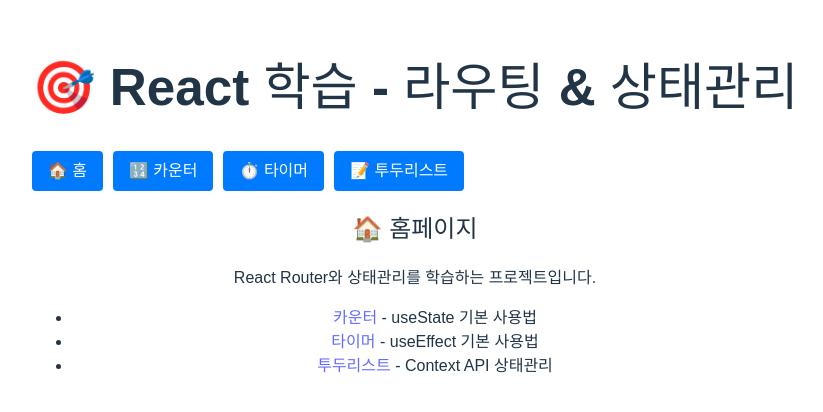
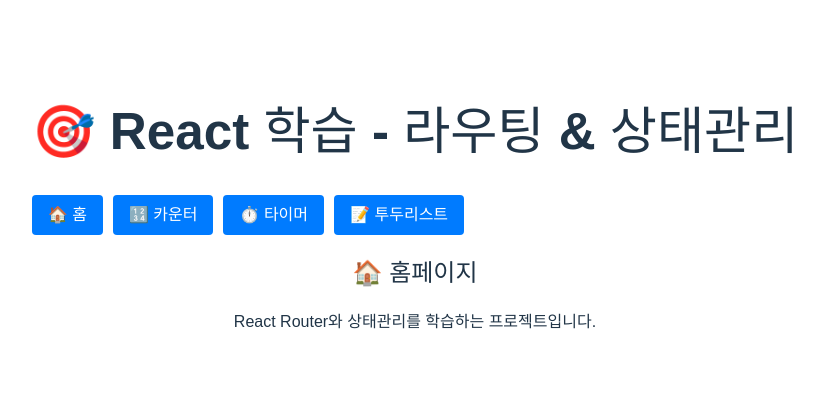
Before and after one commit to bomsbro/bomsbro-react-starter-kit, a React (Vite) app: page / in a window 1280 px wide. Shown: the part 190-602 px from the top of the page, without its empty margins (225-1048 px from the left). Built offline with nearby package versions, Linux system fonts and the light colour scheme.

Commit message:
fix: remove contents

```diff
--- a/src/pages/Home.tsx
+++ b/src/pages/Home.tsx
@@ -1,15 +1,8 @@
-import { Link } from 'react-router-dom';
-
 const Home = () => {
   return (
     <div>
       <h2>🏠 홈페이지</h2>
       <p>React Router와 상태관리를 학습하는 프로젝트입니다.</p>
-      <ul>
-        <li><Link to="/counter">카운터</Link> - useState 기본 사용법</li>
-        <li><Link to="/timer">타이머</Link> - useEffect 기본 사용법</li>
-        <li><Link to="/todos">투두리스트</Link> - Context API 상태관리</li>
-      </ul>
     </div>
   );
 };
```
